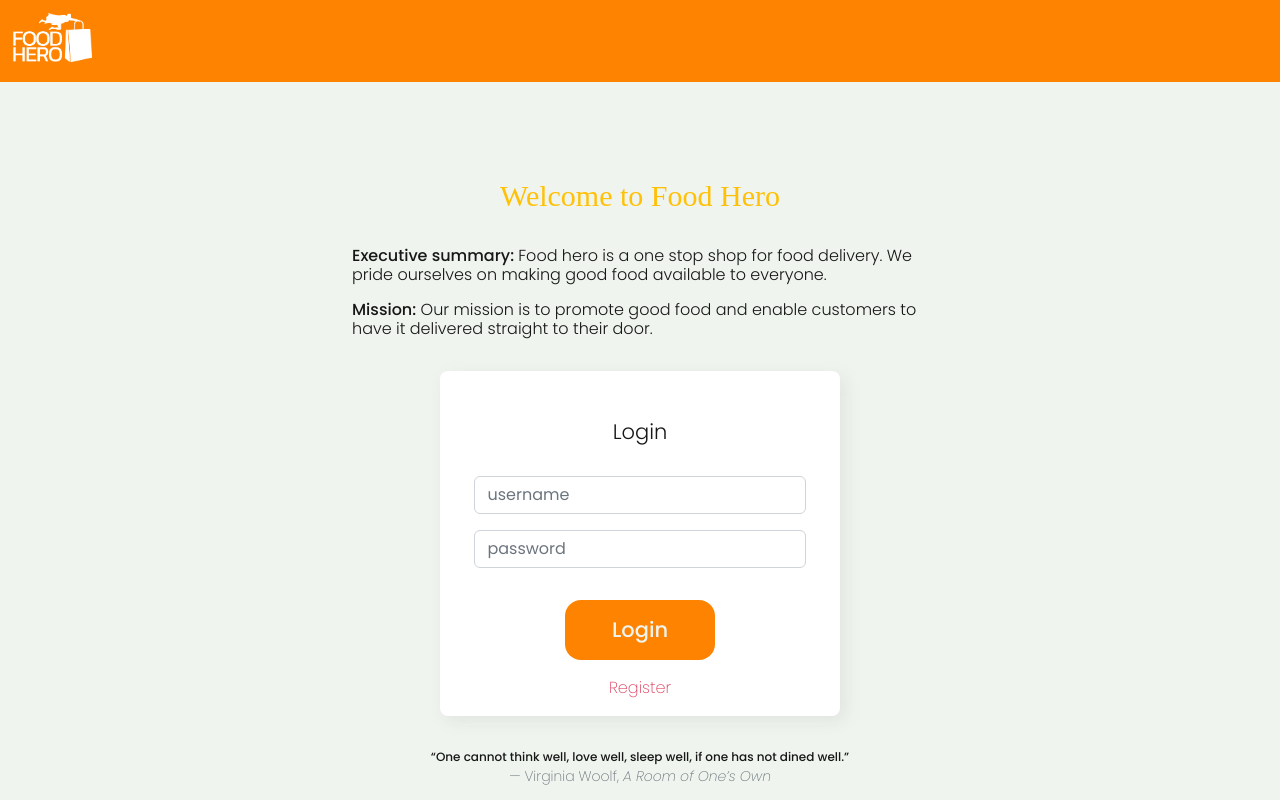
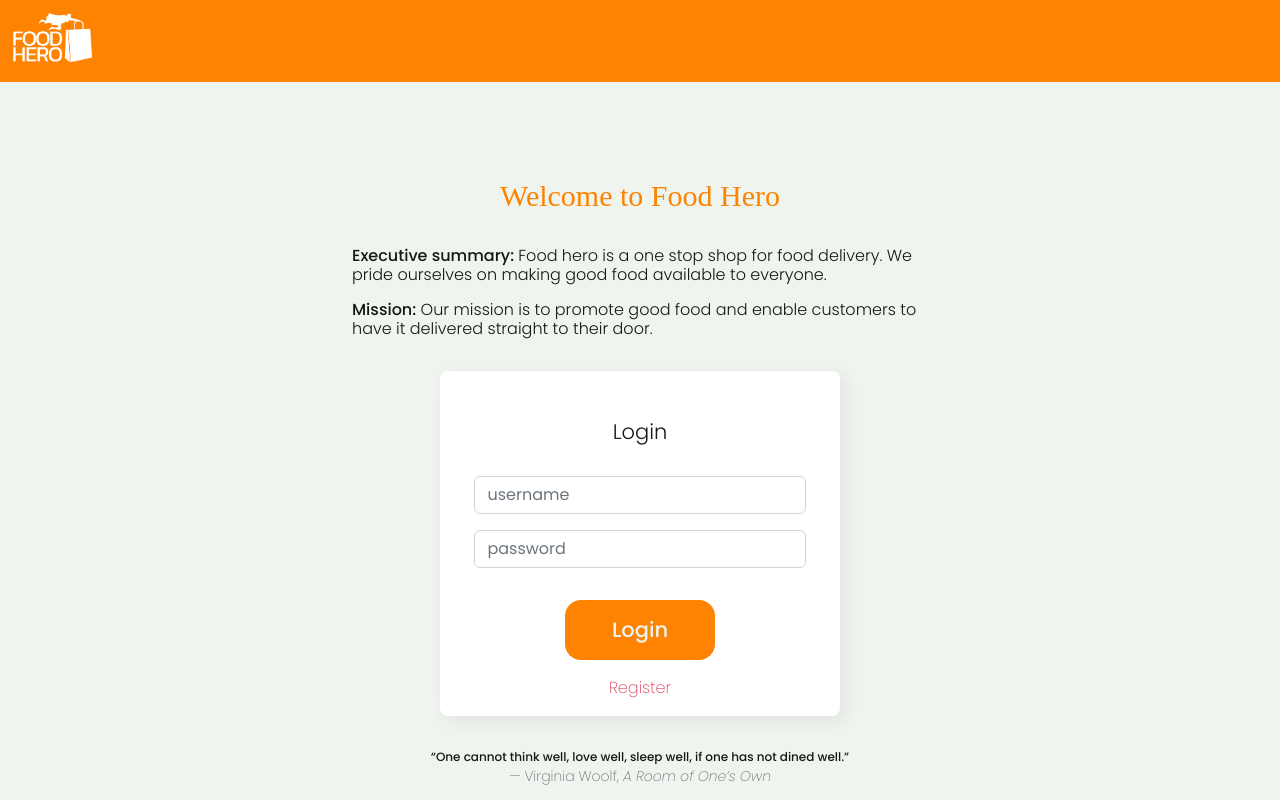
Before and after one commit to Fred374/project_2, an Angular app in the folder project_2_front/: page /login in a window 1280 px wide. Shown: the top 800 px of the page. Built offline with nearby package versions, Linux system fonts and the light colour scheme.

Commit message:
Minor UI improvement

```diff
--- a/project_2_front/src/app/components/login/login.component.css
+++ b/project_2_front/src/app/components/login/login.component.css
@@ -32,6 +32,7 @@ h2 {
 #welcomeHeader {
     font-size: 30px;
     font-family:Algerian;
+    color: var(--primary-color);
 }
 
 h3 {
@@ -56,5 +57,5 @@ b {
     margin-bottom: 3rem;
 }
 blockquote{
-    text-emphasis-color: orange;
+    /* text-emphasis-color: var(--primary-color); */
 }
--- a/project_2_front/src/app/components/login/login.component.html
+++ b/project_2_front/src/app/components/login/login.component.html
@@ -6,7 +6,7 @@
   <!-- Input box for login-->
   <div class="row">
     <div class="col">
-      <h2 class="text-warning" id="welcomeHeader">Welcome to Food Hero</h2>
+      <h2 id="welcomeHeader">Welcome to Food Hero</h2>
       <br />
       <!-- <p >{{user.userFirstName}}</p> -->
       <h3><b>
```
